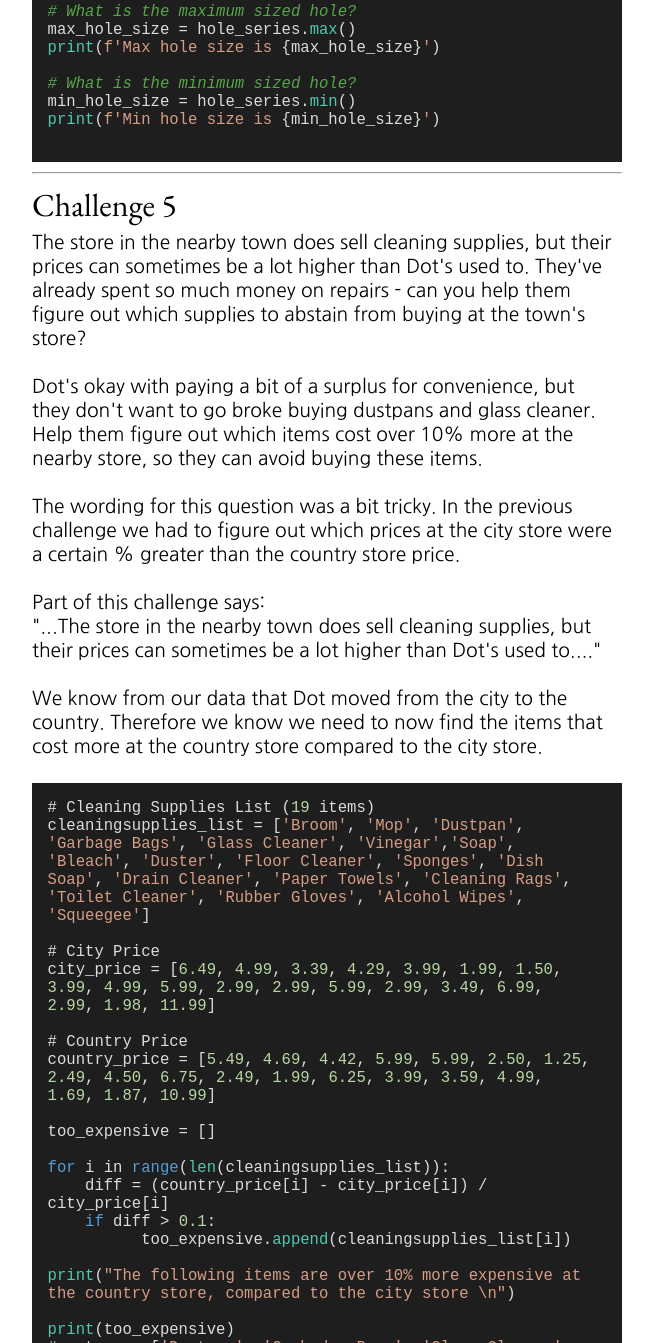
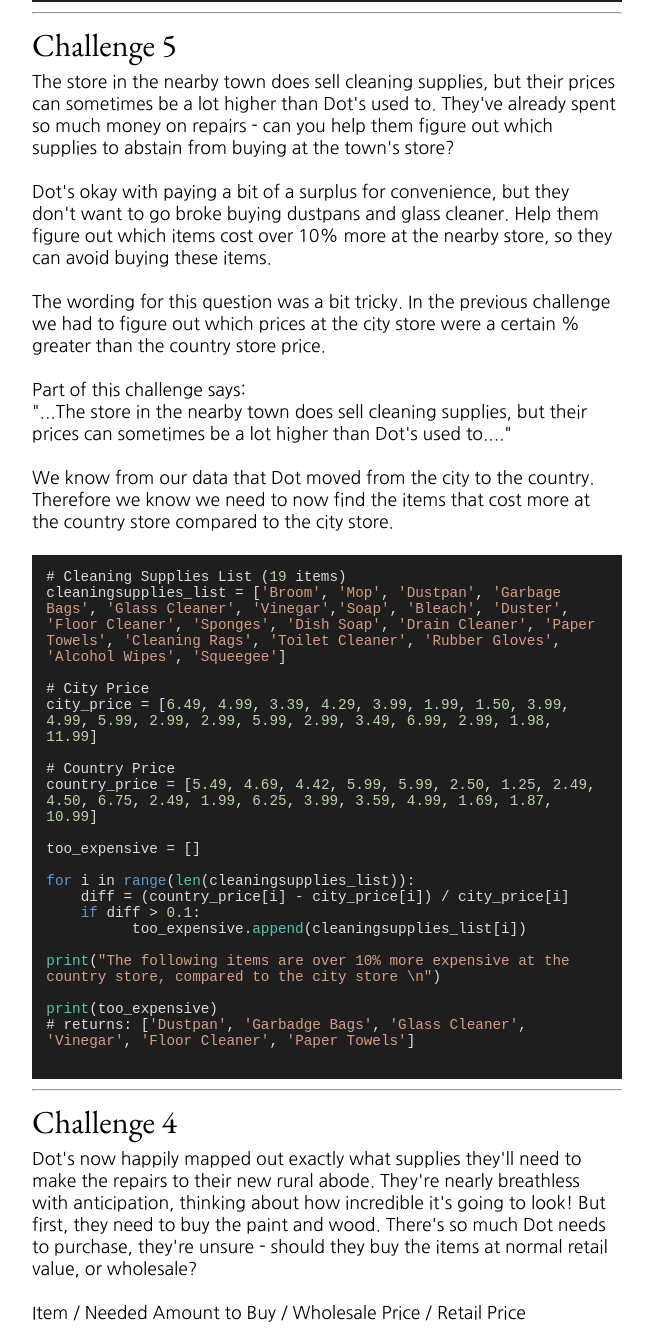
Before and after one commit to PaulB-H/lighthouse_challenge, a plain HTML site: page index.html in a window 1280 px wide. Shown: the part 1457-2800 px from the top of the page, without its empty margins (313-966 px from the left). Drawn offline with nearby package versions, Linux system fonts and the light colour scheme; a script that the page names is missing.

Commit message:
Slightly decreased normal text size

```diff
--- a/index.html
+++ b/index.html
@@ -37,10 +37,10 @@
       a,
       .question-txt {
         font-family: "Nanum Gothic", sans-serif;
-        font-size: 1.2em;
+        font-size: 1.1em;
       }
       code {
-        font-size: 1.2em;
+        font-size: 1.1em;
       }
       #content {
         max-width: 600px;
```
